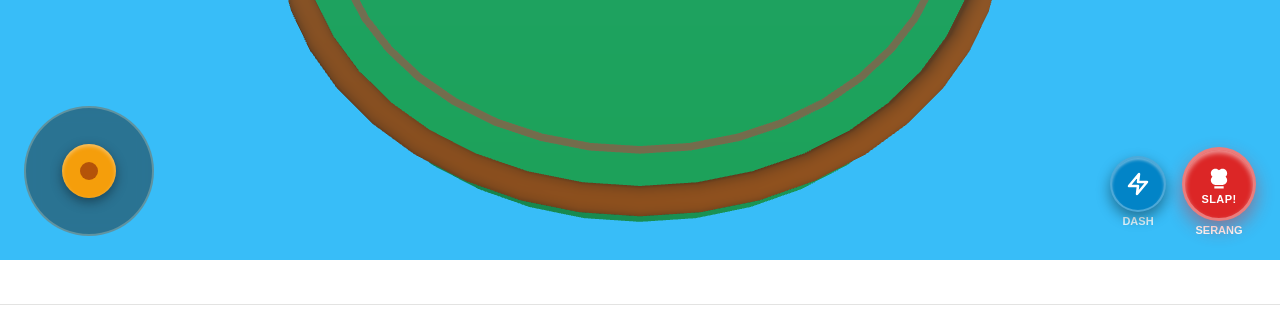
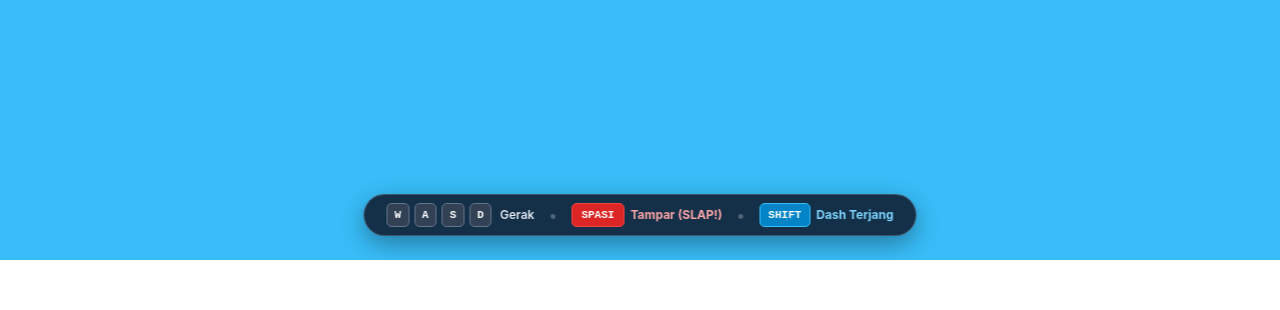
Before and after one commit to IvanJairus/Games, a React (Vite) app: page /slap-arena/m/1 in a window 1280 px wide. Shown: the part 540-850 px from the top of the page. After the commit the page ends 800 px from the top, so only its background shows below. Built offline with nearby package versions, Linux system fonts and the light colour scheme; no server answers; the database is empty.

Commit message:
fix(slap-arena): hide mobile touch controls on desktop, tune 3D action camera, and remove footer overflow gap

```diff
--- a/src/games/slap-arena/components/Arena3D.tsx
+++ b/src/games/slap-arena/components/Arena3D.tsx
@@ -316,26 +316,31 @@ export const Arena3D: React.FC<Arena3DProps> = ({ players, localPlayerId }) => {
 
       // 9. Camera Tracking
       const localP = currentPlayers[localPlayerIdRef.current];
+      const curW = container ? container.clientWidth : width;
+      const curH = container ? container.clientHeight : height;
+      const isPortrait = curH > curW;
+
       if (localP && !localP.isFalling) {
-        const isPortrait = height > width;
-        const camDistY = isPortrait ? 22 : 17;
-        const camDistZ = isPortrait ? 20 : 16;
+        // Desktop is closer and more immersive 3rd-person brawler action; Mobile portrait is elevated to see full ring
+        const camDistY = isPortrait ? 18.5 : 9.5;
+        const camDistZ = isPortrait ? 16.0 : 11.5;
 
-        const targetCamX = localP.x * 0.55;
+        const targetCamX = localP.x * (isPortrait ? 0.4 : 0.7);
         const targetCamY = camDistY;
-        const targetCamZ = localP.z * 0.55 + camDistZ;
+        const targetCamZ = localP.z * (isPortrait ? 0.4 : 0.7) + camDistZ;
 
         camera.position.x += (targetCamX - camera.position.x) * 0.08;
         camera.position.y += (targetCamY - camera.position.y) * 0.08;
         camera.position.z += (targetCamZ - camera.position.z) * 0.08;
-        camera.lookAt(localP.x * 0.6, 1.0, localP.z * 0.6);
+        camera.lookAt(localP.x * (isPortrait ? 0.4 : 0.85), 1.1, localP.z * (isPortrait ? 0.4 : 0.85));
       } else {
         // Fallback to center view
         camera.position.x += (0 - camera.position.x) * 0.05;
-        camera.position.y += (22 - camera.position.y) * 0.05;
-        camera.position.z += (19 - camera.position.z) * 0.05;
+        camera.position.y += (isPortrait ? 20 : 12) - camera.position.y * 0.05;
+        camera.position.z += (isPortrait ? 17 : 13) - camera.position.z * 0.05;
         camera.lookAt(0, 0, 0);
       }
+
 
       renderer.render(scene, camera);
     };
--- a/src/games/slap-arena/components/VirtualJoystick.tsx
+++ b/src/games/slap-arena/components/VirtualJoystick.tsx
@@ -1,4 +1,4 @@
-import React, { useRef, useState, useCallback } from 'react';
+import React, { useRef, useState, useEffect, useCallback } from 'react';
 
 interface VirtualJoystickProps {
   onMove: (vector: { x: number; z: number }) => void;
@@ -24,6 +24,22 @@ export const VirtualJoystick: React.FC<VirtualJoystickProps> = ({
   const [knobPos, setKnobPos] = useState<{ x: number; y: number }>({ x: 0, y: 0 });
   const [isSlapPressed, setIsSlapPressed] = useState(false);
   const [isDashPressed, setIsDashPressed] = useState(false);
+  const [isTouchDevice, setIsTouchDevice] = useState(false);
+
+  // Detect whether device has touch or coarse pointer capabilities
+  useEffect(() => {
+    const detectTouch = () => {
+      const hasTouch =
+        'ontouchstart' in window ||
+        navigator.maxTouchPoints > 0 ||
+        window.matchMedia('(pointer: coarse)').matches;
+      setIsTouchDevice(hasTouch);
+    };
+
+    detectTouch();
+    window.addEventListener('resize', detectTouch);
+    return () => window.removeEventListener('resize', detectTouch);
+  }, []);
 
   const radius = 55; // Max displacement radius in pixels
 
@@ -101,6 +117,66 @@ export const VirtualJoystick: React.FC<VirtualJoystickProps> = ({
   const slapProgress = slapCooldown > 0 ? slapCooldown / maxSlapCooldown : 0;
   const dashProgress = dashCooldown > 0 ? dashCooldown / maxDashCooldown : 0;
 
+  // DESKTOP VIEW: Sleek Keyboard HUD at bottom (no mobile buttons)
+  if (!isTouchDevice) {
+    return (
+      <div
+        style={{
+          position: 'absolute',
+          bottom: '24px',
+          left: '50%',
+          transform: 'translateX(-50%)',
+          display: 'flex',
+          alignItems: 'center',
+          gap: '14px',
+          backgroundColor: 'rgba(15, 23, 42, 0.85)',
+          backdropFilter: 'blur(10px)',
+          border: '1px solid rgba(255, 255, 255, 0.18)',
+          padding: '8px 22px',
+          borderRadius: '999px',
+          color: '#ffffff',
+          boxShadow: '0 8px 24px rgba(0, 0, 0, 0.35)',
+          pointerEvents: 'none',
+          zIndex: 50,
+          userSelect: 'none',
+        }}
+      >
+        <div style={{ display: 'flex', alignItems: 'center', gap: '5px' }}>
+          <kbd style={{ backgroundColor: '#334155', padding: '3px 7px', borderRadius: '5px', fontFamily: 'monospace', fontWeight: 700, fontSize: '11px', border: '1px solid #64748b' }}>W</kbd>
+          <kbd style={{ backgroundColor: '#334155', padding: '3px 7px', borderRadius: '5px', fontFamily: 'monospace', fontWeight: 700, fontSize: '11px', border: '1px solid #64748b' }}>A</kbd>
+          <kbd style={{ backgroundColor: '#334155', padding: '3px 7px', borderRadius: '5px', fontFamily: 'monospace', fontWeight: 700, fontSize: '11px', border: '1px solid #64748b' }}>S</kbd>
+          <kbd style={{ backgroundColor: '#334155', padding: '3px 7px', borderRadius: '5px', fontFamily: 'monospace', fontWeight: 700, fontSize: '11px', border: '1px solid #64748b' }}>D</kbd>
+          <span style={{ fontSize: '12px', fontWeight: 600, color: '#e2e8f0', marginLeft: '3px' }}>Gerak</span>
+        </div>
+
+        <span style={{ color: 'rgba(255, 255, 255, 0.25)' }}>•</span>
+
+        <div style={{ display: 'flex', alignItems: 'center', gap: '6px' }}>
+          <kbd style={{ backgroundColor: slapCooldown > 0 ? '#78350f' : '#dc2626', padding: '3px 9px', borderRadius: '5px', fontFamily: 'monospace', fontWeight: 800, fontSize: '11px', border: '1px solid #ef4444' }}>SPASI</kbd>
+          <span style={{ fontSize: '12px', fontWeight: 700, color: '#fca5a5' }}>Tampar (SLAP!)</span>
+          {slapCooldown > 0 && (
+            <span style={{ fontSize: '11px', fontFamily: 'monospace', fontWeight: 700, color: '#fbbf24' }}>
+              ({slapCooldown.toFixed(1)}s)
+            </span>
+          )}
+        </div>
+
+        <span style={{ color: 'rgba(255, 255, 255, 0.25)' }}>•</span>
+
+        <div style={{ display: 'flex', alignItems: 'center', gap: '6px' }}>
+          <kbd style={{ backgroundColor: dashCooldown > 0 ? '#451a03' : '#0284c7', padding: '3px 8px', borderRadius: '5px', fontFamily: 'monospace', fontWeight: 800, fontSize: '11px', border: '1px solid #38bdf8' }}>SHIFT</kbd>
+          <span style={{ fontSize: '12px', fontWeight: 700, color: '#7dd3fc' }}>Dash Terjang</span>
+          {dashCooldown > 0 && (
+            <span style={{ fontSize: '11px', fontFamily: 'monospace', fontWeight: 700, color: '#fbbf24' }}>
+              ({dashCooldown.toFixed(1)}s)
+            </span>
+          )}
+        </div>
+      </div>
+    );
+  }
+
+  // MOBILE / TOUCH VIEW: Virtual Joystick + Large touch buttons
   return (
     <div
       style={{
@@ -141,7 +217,6 @@ export const VirtualJoystick: React.FC<VirtualJoystickProps> = ({
           position: 'relative',
         }}
       >
-        {/* Subtle center crosshair guide */}
         <div
           style={{
             position: 'absolute',
@@ -230,7 +305,6 @@ export const VirtualJoystick: React.FC<VirtualJoystickProps> = ({
               </svg>
             )}
 
-            {/* Cooldown overlay */}
             {dashCooldown > 0 && (
               <div
                 style={{
@@ -284,7 +358,6 @@ export const VirtualJoystick: React.FC<VirtualJoystickProps> = ({
             }}
             aria-label="Slap button"
           >
-            {/* Boxing glove icon */}
             <svg width="28" height="28" viewBox="0 0 24 24" fill="currentColor">
               <path d="M19 8c0-2.2-1.8-4-4-4-1.2 0-2.3.5-3 1.4C11.3 4.5 10.2 4 9 4 6.8 4 5 5.8 5 8c0 1.2.5 2.3 1.4 3C5.5 11.7 5 12.8 5 14c0 2.2 1.8 4 4 4h6c2.2 0 4-1.8 4-4 0-1.2-.5-2.3-1.4-3 .9-.7 1.4-1.8 1.4-3zM8 19h8v2H8v-2z" />
             </svg>
@@ -292,7 +365,6 @@ export const VirtualJoystick: React.FC<VirtualJoystickProps> = ({
               SLAP!
             </span>
 
-            {/* Cooldown overlay */}
             {slapCooldown > 0 && (
               <div
                 style={{
--- a/src/games/slap-arena/pages/SlapArenaMatch.tsx
+++ b/src/games/slap-arena/pages/SlapArenaMatch.tsx
@@ -481,9 +481,11 @@ export const SlapArenaMatch: React.FC = () => {
   return (
     <div
       style={{
+        position: 'fixed',
+        inset: 0,
         width: '100vw',
         height: '100dvh',
-        position: 'relative',
+        zIndex: 100,
         overflow: 'hidden',
         backgroundColor: '#0f172a',
         userSelect: 'none',
```
